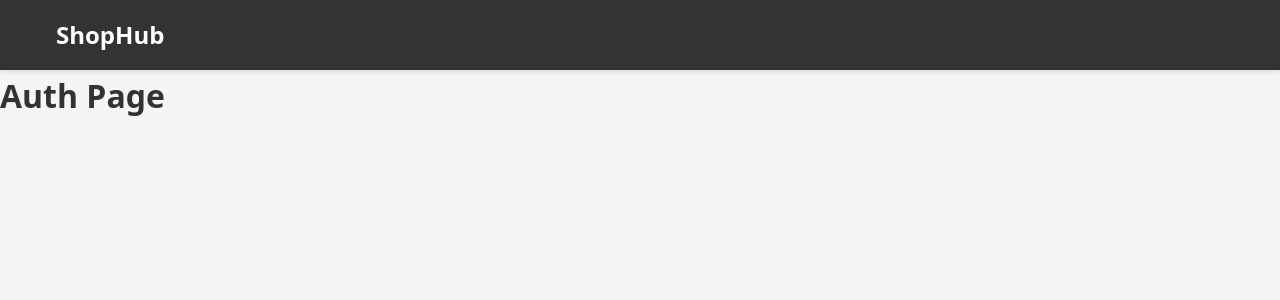
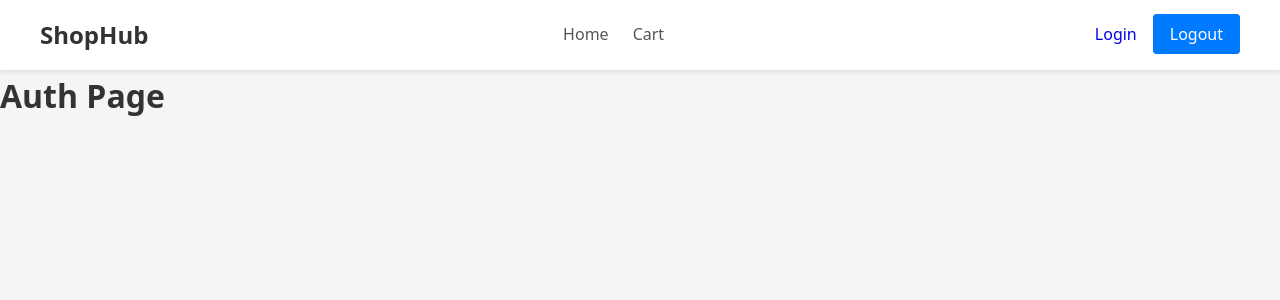
Before and after one commit to ernest-jere/ecommerce-website, a React (Vite) app: page /auth in a window 1280 px wide. Shown: the top 300 px of the page. Built offline with nearby package versions, Linux system fonts and the light colour scheme.

Commit message:
updated nav bar

```diff
--- a/src/App.css
+++ b/src/App.css
@@ -19,42 +19,84 @@ body {
 }
 
 .navbar {
-  background-color: #333;
-  padding: 1rem 0;
+  background-color: #ffffff;
   box-shadow: 0 2px 4px rgba(0, 0, 0, 0.1);
-  position: sticky;
-  top: 0;
-  z-index: 1000;
+  padding: 1rem 2rem;
 }
 
+/* Flexbox layout to align the three sections in a row */
+.navbar-container {
+  display: flex;
+  align-items: center;
+  justify-content: space-between; /* Spaces out Brand, Links, and Auth evenly */
+  max-width: 1200px;
+  margin: 0 auto; /* Centers the container content on huge screens */
+}
+
+/* Brand/Logo Styling */
 .navbar-brand {
-  display: flex;
-  justify-content: space-between;
-  align-items: center;
-  max-width: 1200px;
-  margin: 0 auto;
-  padding: 0 1rem;
-  flex-wrap: wrap;
-  gap: 1rem;
-  color: #fff;
   font-size: 1.5rem;
   font-weight: bold;
+  color: #333333;
   text-decoration: none;
 }
 
-.navbar-links a:hover {
-  color: #FFD700;
+/* Middle Navigation Links Layout */
+.navbar-links {
+  display: flex;
+  gap: 1.5rem; /* Puts consistent spacing between Home and Cart */
 }
 
-.navbar-links:hover {
-  color: #FFD700;
+.navbar-links a {
+  text-decoration: none;
+  color: #555555;
+  font-weight: 500;
+  transition: color 0.2s ease;
 }
 
-.navbar-auth {
+.navbar-links a:hover {
+  color: #007bff; /* Turns blue on hover */
+}
+
+/* Auth Buttons Layout */
+.navbar-auth-links {
   display: flex;
-  gap: 1rem;
-  align-items: center;
+  gap: 1rem; /* Spacing between Login and Logout buttons */
 }
+
+/* Global button baseline specs */
+.btn {
+  padding: 0.5rem 1rem;
+  border-radius: 4px;
+  text-decoration: none;
+  font-weight: 500;
+  transition: background-color 0.2s ease, color 0.2s ease;
+}
+
+/* Secondary Button Style (Login) */
+.btn-secondary {
+  background-color: transparent;
+  color: #007bff;
+  border: 1px solid #007bff;
+}
+
+.btn-secondary:hover {
+  background-color: #007bff;
+  color: #ffffff;
+}
+
+/* Primary Button Style (Logout) */
+.btn-primary {
+  background-color: #007bff;
+  color: #ffffff;
+  border: 1px solid #007bff;
+}
+
+.btn-primary:hover {
+  background-color: #0056b3;
+  border-color: #0056b3;
+}
+
 
 .navbar-user {
   display: flex;
--- a/src/Components/NavBar.jsx
+++ b/src/Components/NavBar.jsx
@@ -8,7 +8,16 @@ export default function NavBar() {
         <Link to="/" className="navbar-brand">
           ShopHub
         </Link>
-        <div className="navbar-links"></div>
+        <div className="navbar-links">
+          <Link to="/">Home</Link>
+          <Link to="/Checkout">Cart</Link>
+        </div>
+          <div className="navbar-auth">
+            <div classname="navbar-auth-links">
+              <Link to="/Auth" className="btn btn-secondsry">Login</Link>
+              <Link to="/Auth" className="btn btn-primary">Logout</Link>
+            </div>
+          </div>
       </div>
     </nav>
   )
```
